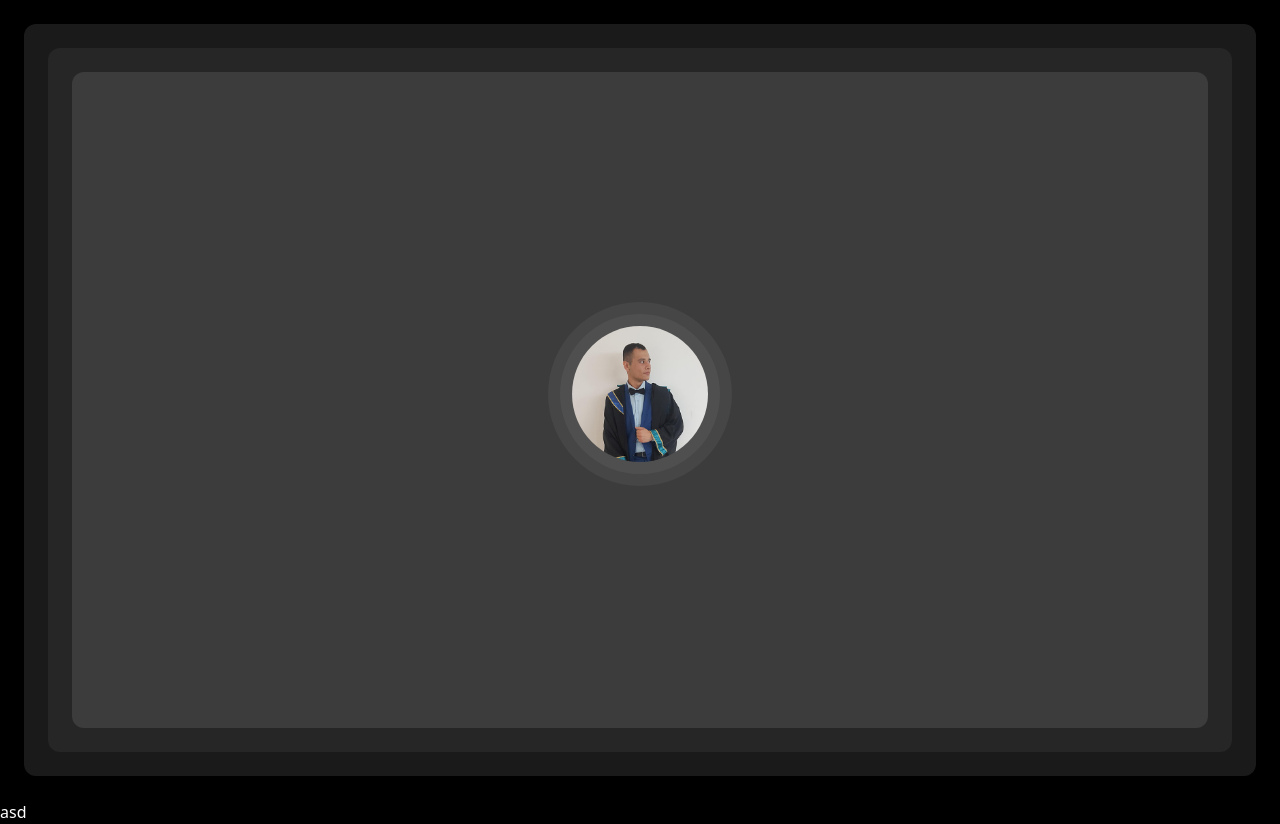
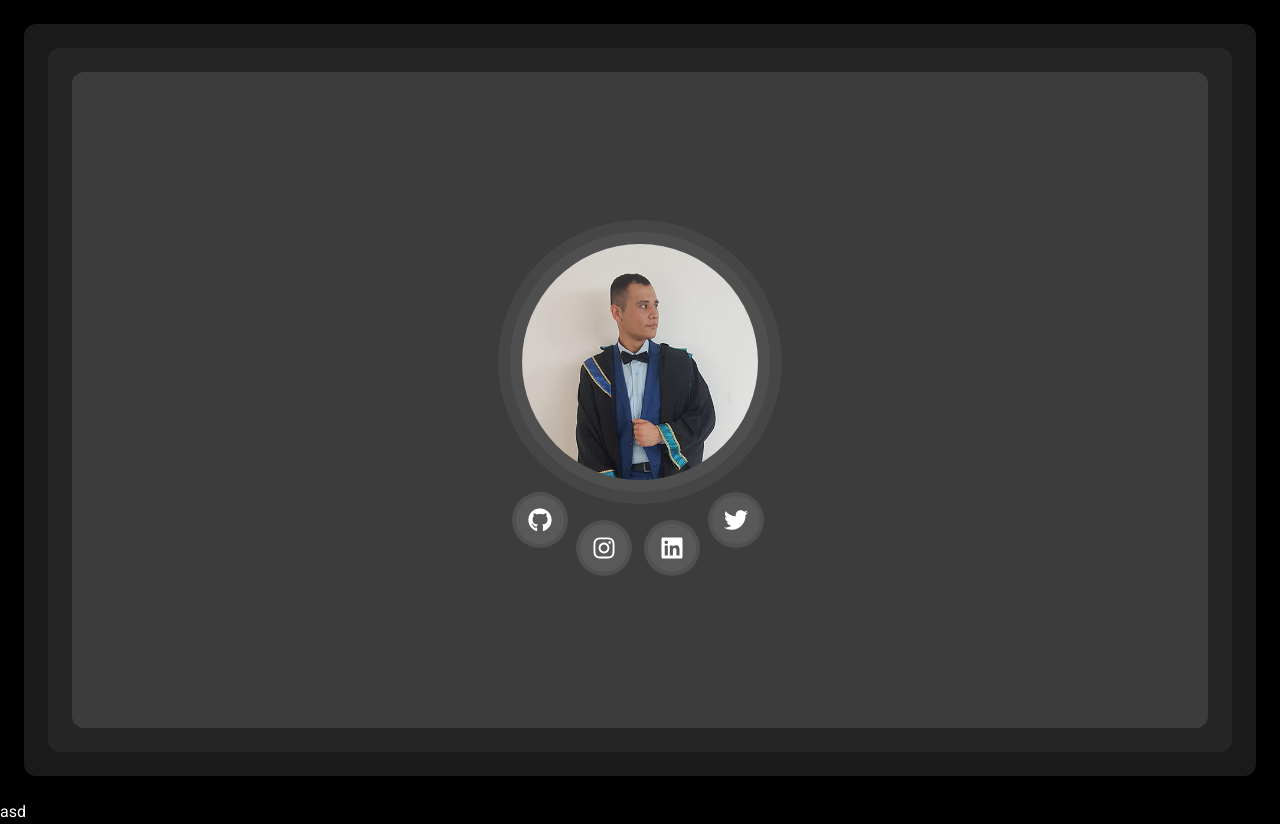
Before and after one commit to mehmetext/konukcudev, a React (Create React App) app: page / in a window 1280 px wide. Built offline with nearby package versions, Linux system fonts and the light colour scheme.

Commit message:
sosyal medya butonları eklendi

```diff
--- a/package.json
+++ b/package.json
@@ -8,6 +8,7 @@
 		"@testing-library/user-event": "^13.5.0",
 		"react": "^18.2.0",
 		"react-dom": "^18.2.0",
+		"react-icons": "^4.4.0",
 		"react-scripts": "5.0.1",
 		"web-vitals": "^2.1.4"
 	},
--- a/src/components/Header.js
+++ b/src/components/Header.jsx
@@ -1,17 +1,14 @@
+import ProfileImage from "./ProfileImage";
+import SocialButtons from "./SocialButtons";
+
 export default function Header() {
 	return (
 		<div className="h-[calc(100vh-3rem)] w-[calc(100%-3rem)] bg-white bg-opacity-10 m-6 rounded-xl p-6">
 			<div className="bg-white bg-opacity-5 rounded-xl p-6 h-full w-full">
 				<div className="bg-white bg-opacity-10 rounded-xl p-6 h-full w-full flex justify-center items-center">
 					<div className="container flex justify-center items-center flex-col">
-						<div>
-							<div className="bg-white bg-opacity-5 rounded-full p-3 m-auto mb-3">
-								<img
-									className="rounded-full bg-white bg-opacity-5 p-3 w-[160px] h-[160px]"
-									src={process.env.PUBLIC_URL + "/me.jpg"}
-								/>
-							</div>
-						</div>
+						<ProfileImage />
+						<SocialButtons />
 					</div>
 				</div>
 			</div>
--- /dev/null
+++ b/src/components/ProfileImage.jsx
@@ -0,0 +1,10 @@
+export default function ProfileImage() {
+	return (
+		<div className="bg-white bg-opacity-5 rounded-full p-3 m-auto mb-3">
+			<img
+				className="rounded-full bg-white bg-opacity-5 p-3 w-[160px] h-[160px] sm:w-[260px] sm:h-[260px]"
+				src={process.env.PUBLIC_URL + "/me.jpg"}
+			/>
+		</div>
+	);
+}
--- /dev/null
+++ b/src/components/SocialButtons.jsx
@@ -0,0 +1,44 @@
+import { FaGithub, FaInstagram, FaLinkedin, FaTwitter } from "react-icons/fa";
+
+export default function SocialButtons() {
+	return (
+		<div className="flex items-center flex-wrap justify-center">
+			<a
+				href="https://github.com/mehmetext"
+				className="social-container"
+				target="_blank"
+			>
+				<div className="social-item">
+					<FaGithub />
+				</div>
+			</a>
+			<a
+				href="https://www.instagram.com/mehmetext"
+				className="social-container"
+				target="_blank"
+			>
+				<div className="social-item">
+					<FaInstagram />
+				</div>
+			</a>
+			<a
+				href="https://www.linkedin.com/in/mehmetkonukcu/"
+				className="social-container"
+				target="_blank"
+			>
+				<div className="social-item">
+					<FaLinkedin />
+				</div>
+			</a>
+			<a
+				href="https://twitter.com/memofobi"
+				className="social-container"
+				target="_blank"
+			>
+				<div className="social-item">
+					<FaTwitter />
+				</div>
+			</a>
+		</div>
+	);
+}
--- a/src/index.css
+++ b/src/index.css
@@ -1,9 +1,40 @@
+@import url("https://fonts.googleapis.com/css2?family=Roboto");
+@import url("https://fonts.googleapis.com/css2?family=Roboto+Slab");
+
 @tailwind base;
 @tailwind components;
 @tailwind utilities;
 
 @layer base {
+	html {
+		font-family: "Roboto", sans-serif;
+	}
+
 	body {
 		@apply bg-black text-white;
 	}
+
+	a.social-container {
+		@apply sm:mr-2 no-underline bg-white bg-opacity-10 p-1 rounded-full text-white text-2xl transition-all ease-linear m-1;
+	}
+
+	a.social-container:first-child {
+		@apply sm:mr-1;
+	}
+
+	a.social-container:nth-last-child(2) {
+		@apply sm:mr-1;
+	}
+
+	a.social-container:last-child {
+	}
+
+	a.social-container:first-child,
+	a.social-container:last-child {
+		@apply sm:-top-7 relative;
+	}
+
+	.social-item {
+		@apply sm:h-12 sm:w-12 h-10 w-10 flex justify-center items-center bg-white bg-opacity-5 rounded-full;
+	}
 }
--- a/tailwind.config.js
+++ b/tailwind.config.js
@@ -2,7 +2,12 @@
 module.exports = {
 	content: ["./src/**/*.{js,jsx,ts,tsx}"],
 	theme: {
-		extend: {},
+		extend: {
+			fontFamily: {
+				roboto: ["Roboto", "sans-serif"],
+				slab: ["Roboto Slab", "serif"],
+			},
+		},
 	},
 	plugins: [],
 };
```
Also changed, not shown: 1 other file (tests, documents, lock files or other folders).
